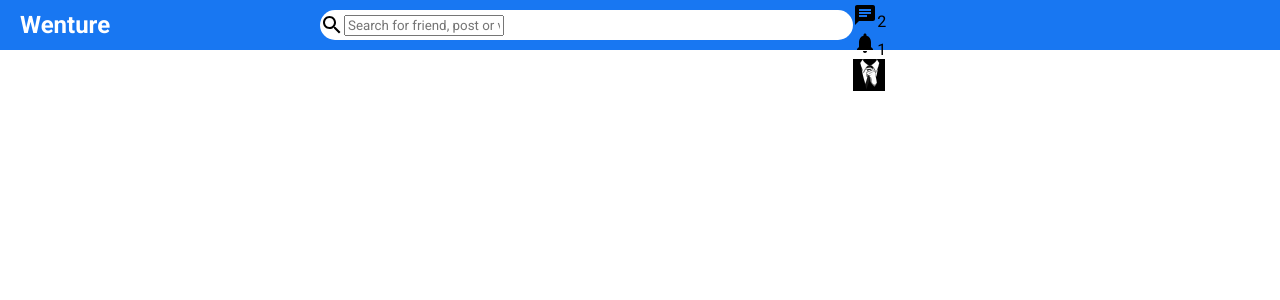
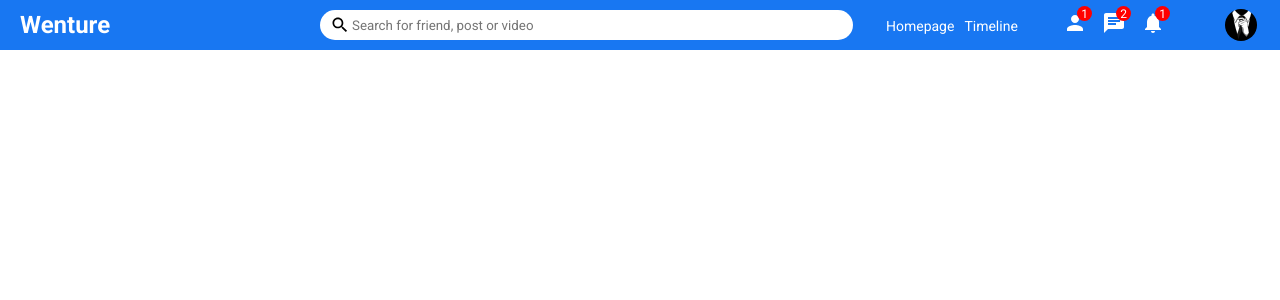
Before and after one commit to heet-kumar/Wenture-frontend, a React (Create React App) app: page / in a window 1280 px wide. Shown: the top 300 px of the page. Built offline with nearby package versions, Linux system fonts and the light colour scheme.

Commit message:
topbar component updated

```diff
--- a/src/components/topbar/Topbar.jsx
+++ b/src/components/topbar/Topbar.jsx
@@ -9,7 +9,7 @@ export default function Topbar(){
             </div>
             <div className="topbarCenter">
                 <div className="searchbar">
-                    <Search />
+                    <Search className="searchIcon" />
                     <input type="text" placeholder="Search for friend, post or video" className="searchInput" />
                 </div>
             </div>
--- a/src/components/topbar/topbar.css
+++ b/src/components/topbar/topbar.css
@@ -32,11 +32,63 @@
     align-items: center;
 }
 
+.searchIcon{
+    font-size: 20px !important;
+    margin-left: 10px;
+}
+
+.searchInput{
+    border: none;
+    width: 70%;
+}
+
+.searchInput:focus{
+    outline: none;
+}
+
 .topbarRight{
     flex: 4;
+    display: flex;
+    align-items: center;
+    justify-content: space-around;
+    color: #fff;
+}
+
+.topbarLink{
+    margin-left: 10px;
+    font-size: 14px;
+    cursor: pointer;
+}
+
+.topbarIcons{
+    display: flex;
+}
+
+.topbarIconItem{
+    margin-right: 15px;
+    cursor: pointer;
+    position: relative;
+}
+
+.topbarIconBadge{
+    width: 15px;
+    height: 15px;
+    background-color: red;
+    border-radius: 50%;
+    color: #fff;
+    position: absolute;
+    top: -5px;
+    right: -5px;
+    display: flex;
+    align-items: center;
+    justify-content: center;
+    font-size: 12px;
 }
 
 .topbarImg{
     width: 32px;
     height: 32px;
+    border-radius: 50%;
+    object-fit: cover;
+    cursor: pointer;
 }
```
Also changed, not shown: src/components/sidebar/Sidebar.jsx (added, +10 -0 lines), src/components/feed/Feed.jsx (added), src/components/feed/feed.css (added), src/components/rightbar/Rightbar.jsx (added), src/components/rightbar/rightbar.css (added), src/components/sidebar/sidebar.css (added).
